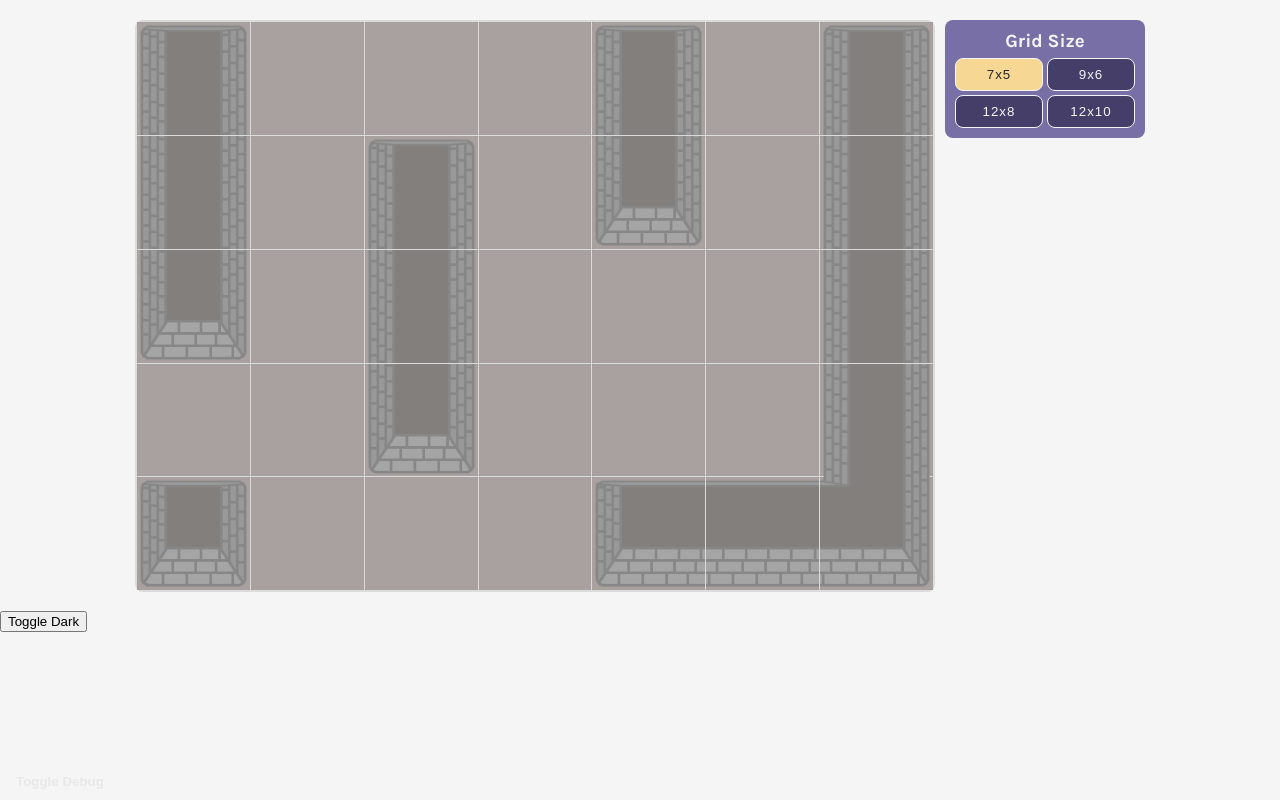
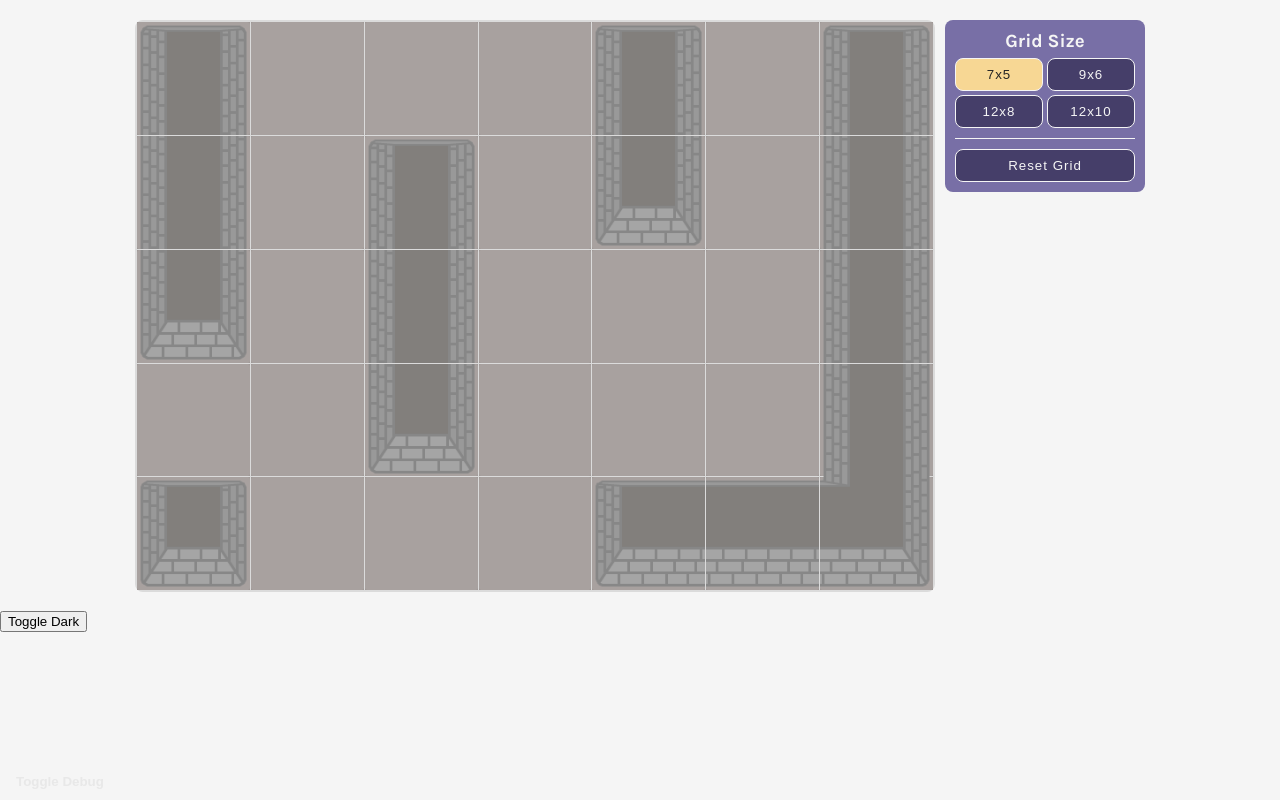
Before and after one commit to mannewdan/dungeon-sim, a React (Vite) app: page / in a window 1280 px wide. Built offline with nearby package versions, Linux system fonts and the light colour scheme.

Commit message:
reset button

```diff
--- a/src/App.tsx
+++ b/src/App.tsx
@@ -27,21 +27,12 @@ function App() {
       index > sizeOptions.length - 1 ||
       index > gridData.length - 1
     ) {
-      console.log("An invalid index was given to setGridSize");
+      console.log("An invalid index was given to selectNewIndex");
       return;
     }
-    //check grid
+
     const newGrid = loadGrid(index);
-    if (
-      !Array.isArray(newGrid) ||
-      newGrid.length !== sizeOptions[index][1] ||
-      !newGrid.every((item) => item.length === sizeOptions[index][0])
-    ) {
-      console.log(
-        `Data at index ${index} is not an array or has incorrect dimensions`
-      );
-      return;
-    }
+    if (!newGrid) return;
 
     setCurrentIndex(index);
     setGrid(newGrid);
@@ -57,6 +48,12 @@ function App() {
       )
     );
   }
+  function resetGrid() {
+    const newGrid = gridData[currentIndex].grid;
+    if (!newGrid) return;
+
+    setGrid(newGrid);
+  }
 
   //save
   React.useEffect(() => {
@@ -66,7 +63,21 @@ function App() {
   //load
   function loadGrid(index: number) {
     const data = localStorage.getItem(`dungeon-grid-${index}`);
-    return data ? (JSON.parse(data) as Array<Array<number>>) : null;
+    if (!data) return null;
+
+    const grid = JSON.parse(data) as Array<Array<number>>;
+    if (
+      !Array.isArray(grid) ||
+      grid.length !== sizeOptions[index][1] ||
+      !grid.every((item) => item.length === sizeOptions[index][0])
+    ) {
+      console.log(
+        `Data at index ${index} is not an array or has incorrect dimensions`
+      );
+      return null;
+    }
+
+    return grid;
   }
 
   //render
@@ -78,6 +89,7 @@ function App() {
           sizeOptions={sizeOptions}
           currentIndex={currentIndex}
           selectNewIndex={selectNewIndex}
+          resetGrid={resetGrid}
         />
       </div>
 
--- a/src/components/Control.tsx
+++ b/src/components/Control.tsx
@@ -2,12 +2,14 @@ type ControlProps = {
   sizeOptions: Array<Array<number>>;
   currentIndex: number;
   selectNewIndex: (index: number) => void;
+  resetGrid: () => void;
 };
 
 export function Control({
   sizeOptions,
   currentIndex,
   selectNewIndex,
+  resetGrid,
 }: ControlProps) {
   //render
   const buttonElements = sizeOptions.map((item, index) => {
@@ -27,6 +29,9 @@ export function Control({
         <h3>Grid Size</h3>
         <div className="control__size--buttons">{buttonElements}</div>
       </div>
+      <button className="control--size-reset-button" onClick={resetGrid}>
+        Reset Grid
+      </button>
     </div>
   );
 }
--- a/src/css/main.css
+++ b/src/css/main.css
@@ -76,6 +76,9 @@ img {
 }
 .control__size {
   text-align: center;
+  padding-bottom: 10px;
+  margin-bottom: 10px;
+  border-bottom: 1px solid hsl(0deg, 0%, 96%);
 }
 .control__size h3 {
   margin-bottom: 6px;
@@ -84,6 +87,9 @@ img {
   display: grid;
   gap: 4px;
   grid-template-columns: 1fr 1fr;
+}
+.control--size-reset-button {
+  width: 100%;
 }
 
 .grid {
--- a/src/sass/layout/_control.scss
+++ b/src/sass/layout/_control.scss
@@ -46,6 +46,9 @@
 
   &__size {
     text-align: center;
+    padding-bottom: 10px;
+    margin-bottom: 10px;
+    border-bottom: 1px solid $white;
 
     & h3 {
       margin-bottom: 6px;
@@ -57,4 +60,8 @@
       grid-template-columns: 1fr 1fr;
     }
   }
+
+  &--size-reset-button {
+    width: 100%;
+  }
 }
```
Also changed, not shown: 1 other file (tests, documents, lock files or other folders).
